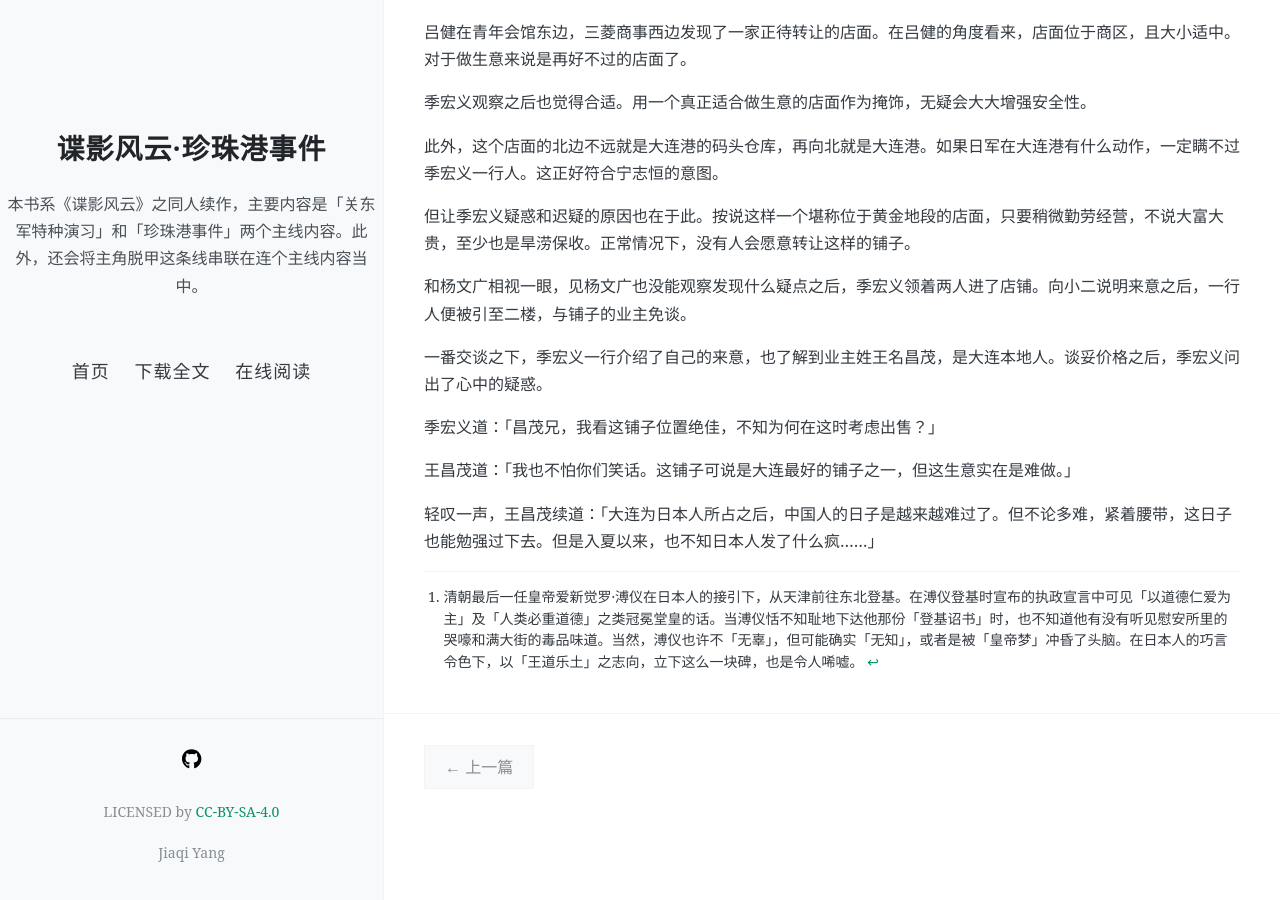
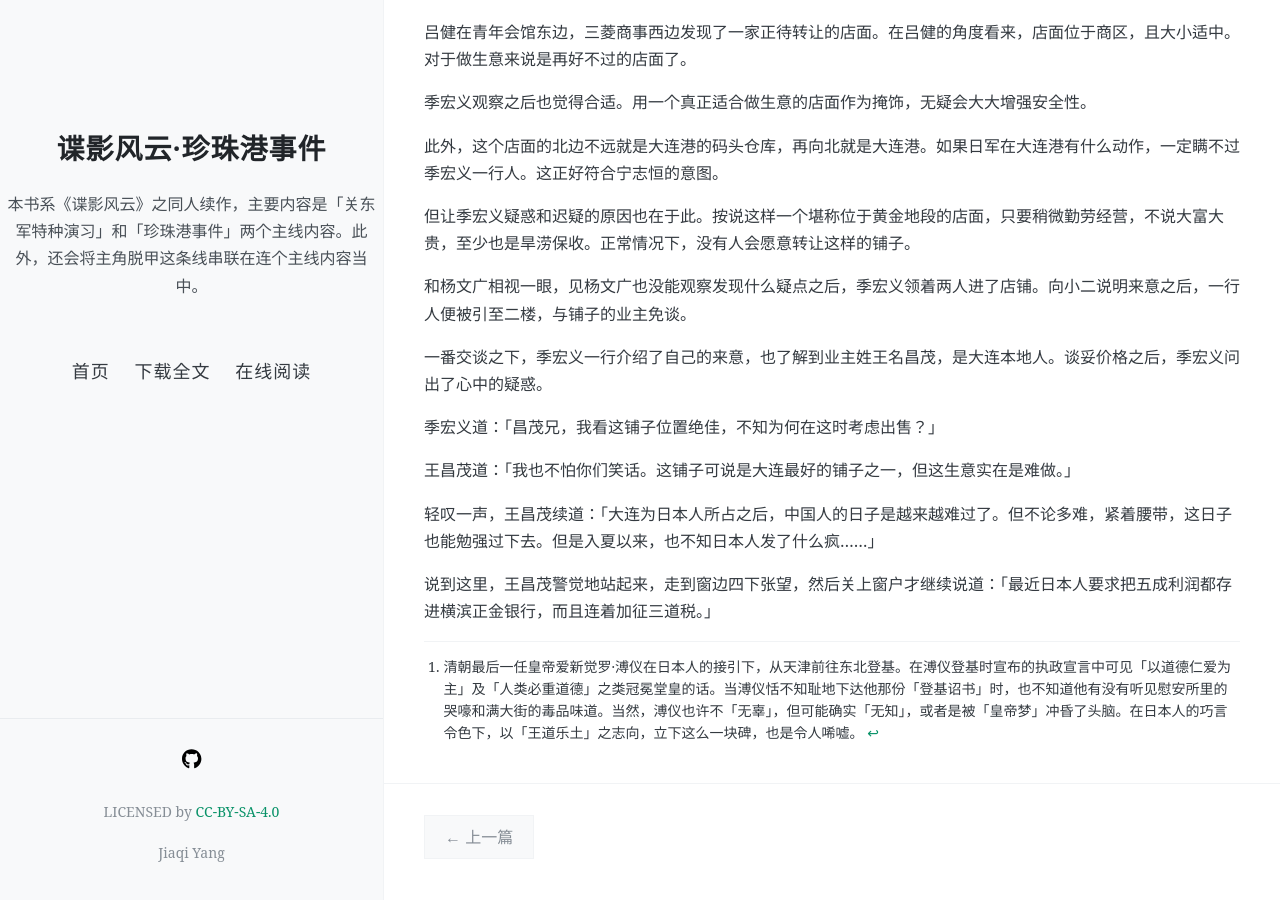
Before and after one commit to NingZhiheng/the-novel-pearl-harbor, a Jekyll site: the page built from docs/_posts/2020-04-19-过山海关.md, in a window 1280 px wide and 900 px high, scrolled down 2267 px. Built offline with Jekyll 4.4.1, drawn with Linux system fonts in a browser that asks for light colours; nearby versions of some CDN libraries.

Commit message:
[sync] source synchronized: 2020-04-20 23:33:51

```diff
--- a/docs/_includes/04.md
+++ b/docs/_includes/04.md
@@ -64,6 +64,8 @@
 
 轻叹一声，王昌茂续道：「大连为日本人所占之后，中国人的日子是越来越难过了。但不论多难，紧着腰带，这日子也能勉强过下去。但是入夏以来，也不知日本人发了什么疯……」
 
+说到这里，王昌茂警觉地站起来，走到窗边四下张望，然后关上窗户才继续说道：「最近日本人要求把五成利润都存进横滨正金银行，而且连着加征三道税。」
+
 <!-- ![01](../../../../images/01.jpg "东北华北示意图") -->
 
 [^1]: 清朝最后一任皇帝爱新觉罗·溥仪在日本人的接引下，从天津前往东北登基。在溥仪登基时宣布的执政宣言中可见「以道德仁爱为主」及「人类必重道德」之类冠冕堂皇的话。当溥仪恬不知耻地下达他那份「登基诏书」时，也不知道他有没有听见慰安所里的哭嚎和满大街的毒品味道。当然，溥仪也许不「无辜」，但可能确实「无知」，或者是被「皇帝梦」冲昏了头脑。在日本人的巧言令色下，以「王道乐土」之志向，立下这么一块碑，也是令人唏嘘。
```
